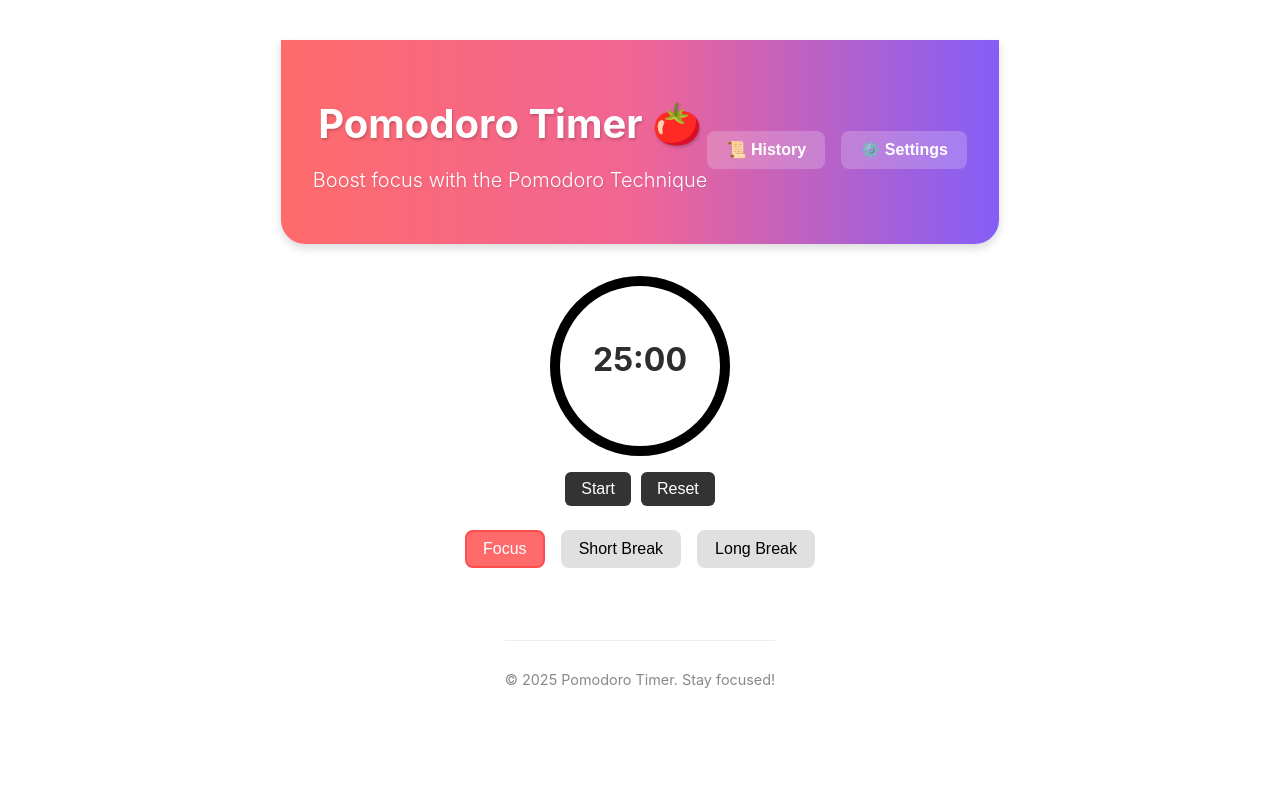
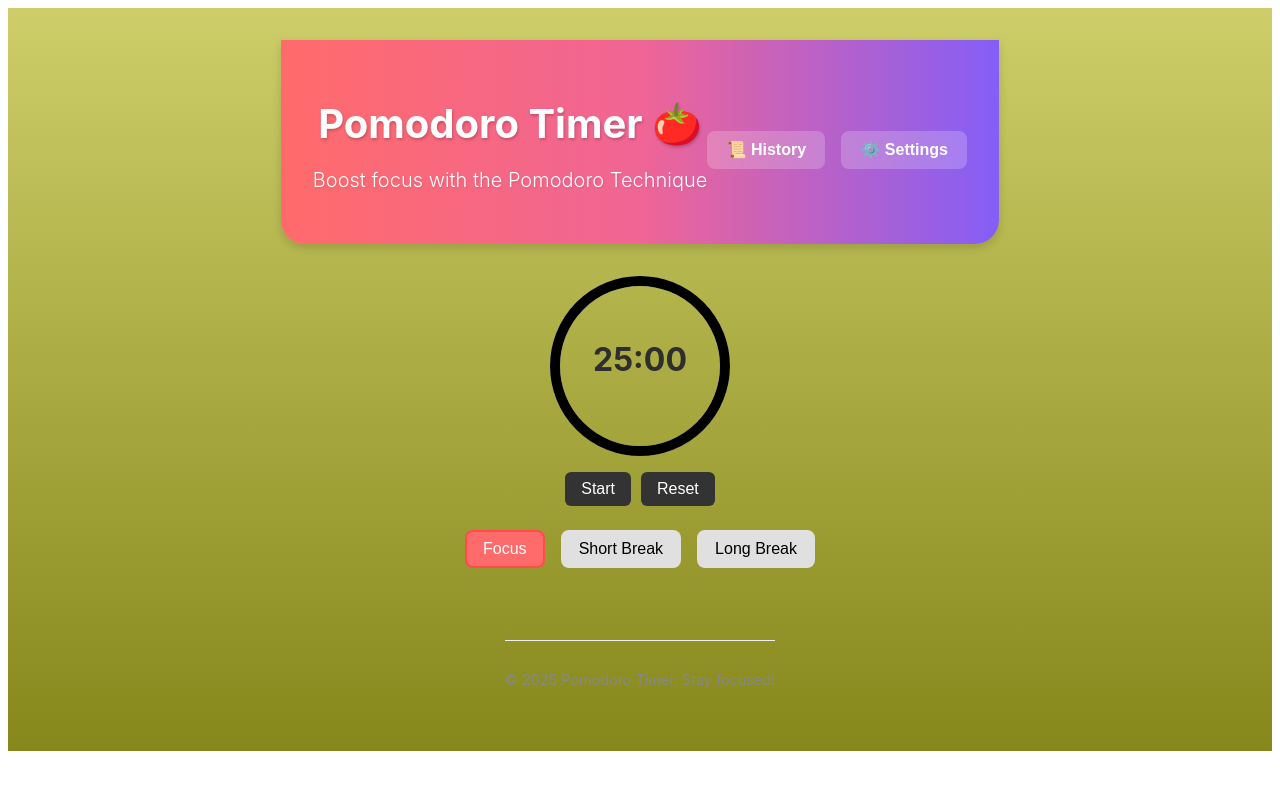
Before and after one commit to ChanderValasai04/EAD_Project, a React (Vite) app in the folder pomodoro-timer/: page / in a window 1280 px wide. Shown: the top 790 px of the page. Built offline with nearby package versions, Linux system fonts and the light colour scheme.

Commit message:
Applied visual changes of switching to modes

```diff
--- a/pomodoro-timer/src/App.jsx
+++ b/pomodoro-timer/src/App.jsx
@@ -27,7 +27,7 @@ function App() {
   };
 
   return (
-    <div className={`app-container`}>
+    <div className={`app-container ${getBackgroundClass()}`}>
       <Header
         onOpenSettings={() => setShowSettings(true)}
       />
```
